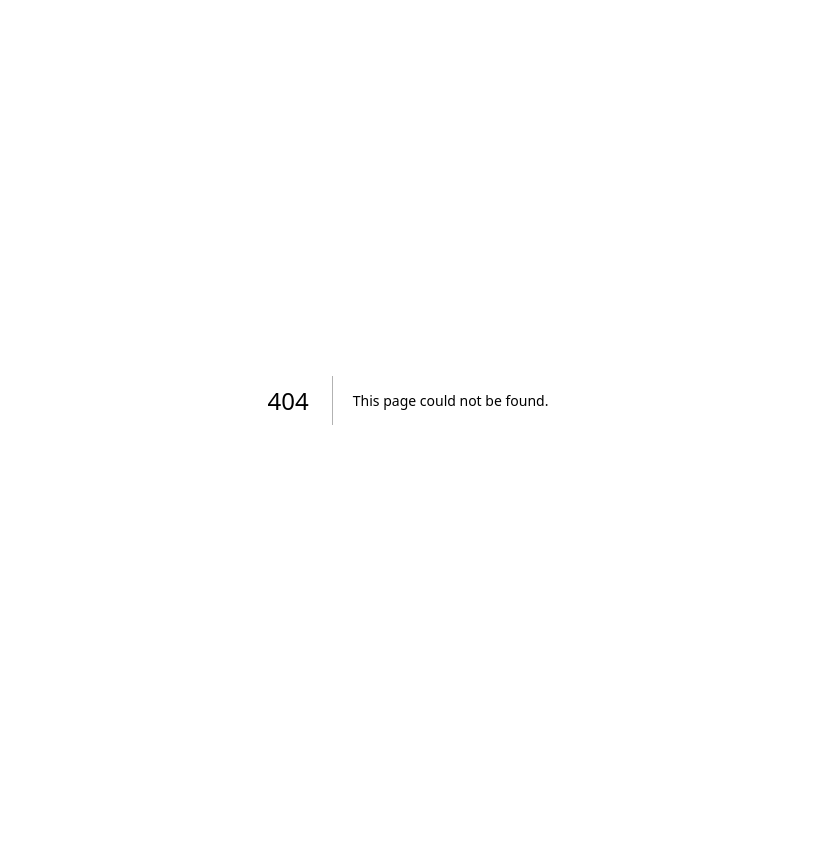
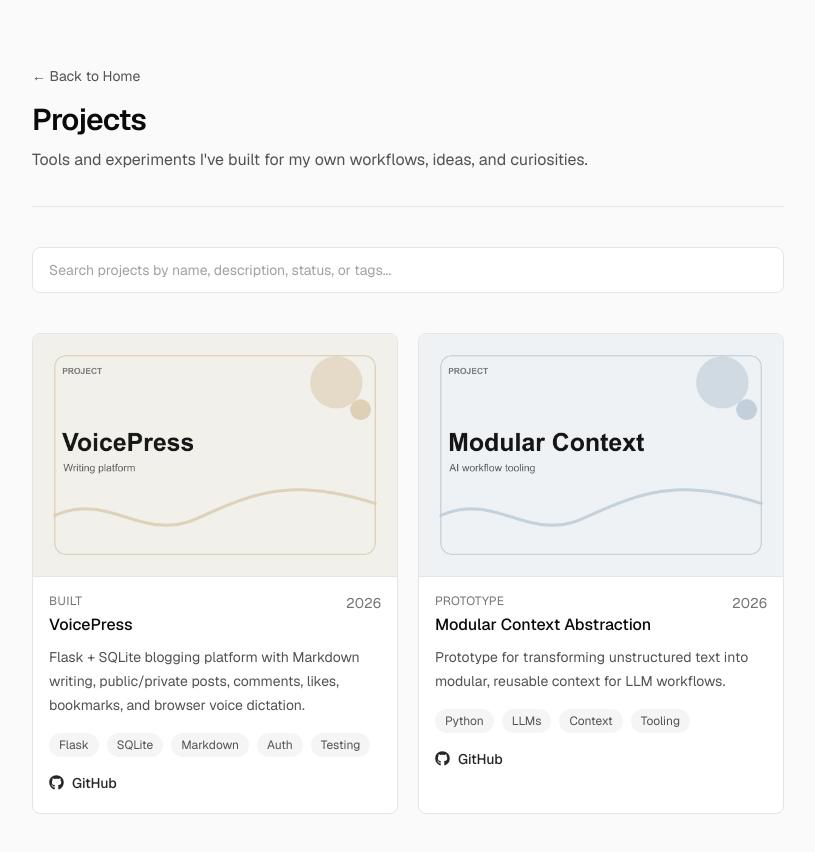
Before and after one commit to SrikarChittemsetty/srikarchittemsetty, a Next.js app: page /projects in a window 1280 px wide. Before the commit this address had no page. Shown: the top 852 px of the page, without its empty margins (232-1047 px from the left). Before the commit the page ends 800 px from the top, so only its background shows below. Built offline with nearby package versions, Linux system fonts and the light colour scheme.

Commit message:
Polish homepage and add projects gallery

```diff
--- a/src/app/page.tsx
+++ b/src/app/page.tsx
@@ -1,28 +1,11 @@
 import { FaGithub, FaLinkedin } from "react-icons/fa";
-import { FaXTwitter } from "react-icons/fa6";
 import { Mail } from "lucide-react";
+import { projects } from "@/data/projects";
 
-const projectItems = [
-  {
-    icon: "📝",
-    name: "VoicePress",
-    description:
-      "Flask + SQLite blogging platform with Markdown writing, public/private posts, comments, likes, bookmarks, and browser voice dictation.",
-    href: "https://github.com/SrikarChittemsetty/voicepress",
-    year: "2026",
-  },
-  {
-    icon: "🧩",
-    name: "Modular Context Abstraction",
-    description:
-      "Prototype for transforming unstructured text into modular, reusable context for LLM workflows.",
-    href: "https://github.com/SrikarChittemsetty/modular-context-abstraction",
-    year: "2026",
-  },
-];
+const featuredProjects = projects.filter((project) => project.featured);
 
 const portalLinks = [
-  { label: "Projects", href: "#" },
+  { label: "Projects", href: "/projects" },
   { label: "Shelf", href: "/shelf" },
 ];
 
@@ -30,11 +13,11 @@ function Header() {
   return (
     <header className="flex items-start justify-between gap-6">
       <h1 className="text-[30px] font-bold tracking-tight text-neutral-950 sm:text-[32px]">
-        Your Full Name
+        Srikar Chittemsetty
       </h1>
       <nav className="flex items-center gap-4 pt-1 text-neutral-900">
         <a
-          href="https://github.com/"
+          href="https://github.com/SrikarChittemsetty"
           target="_blank"
           rel="noopener noreferrer"
           aria-label="GitHub"
@@ -43,7 +26,7 @@ function Header() {
           <FaGithub size={16} />
         </a>
         <a
-          href="https://www.linkedin.com/"
+          href="https://www.linkedin.com/in/srikar-c"
           target="_blank"
           rel="noopener noreferrer"
           aria-label="LinkedIn"
@@ -52,16 +35,7 @@ function Header() {
           <FaLinkedin size={16} />
         </a>
         <a
-          href="https://x.com/"
-          target="_blank"
-          rel="noopener noreferrer"
-          aria-label="X (Twitter)"
-          className="rounded-md p-1 transition-all duration-200 hover:bg-black/5 hover:text-black/70"
-        >
-          <FaXTwitter size={16} />
-        </a>
-        <a
-          href="mailto:your.email@example.com"
+          href="mailto:chittemsettys@uchicago.edu"
           aria-label="Email"
           className="rounded-md p-1 transition-all duration-200 hover:bg-black/5 hover:text-black/70"
         >
@@ -76,10 +50,10 @@ function Intro() {
   return (
     <section className="space-y-6">
       <p className="max-w-3xl text-lg leading-8 text-neutral-700">
-        I am an engineering student focused on building dependable systems across software and
-        hardware. I enjoy translating messy real-world problems into clear requirements, prototypes,
-        and measurable outcomes. My current interests include embedded systems, developer tooling,
-        and practical product engineering.
+        I&apos;m Srikar, an engineer at the University of Chicago. I build what I use and use
+        what I build—growing a personal ecosystem of tools as needs arise. I explore ideas in and
+        out of code and document my thoughts as my work evolves, along with reflections on life and
+        beyond. You&apos;ll find it all here.
       </p>
       <a
         href="#builds"
@@ -114,7 +88,7 @@ function ProjectList() {
     <section id="builds" className="space-y-4">
       <h2 className="text-xl font-semibold tracking-tight text-neutral-950">Builds</h2>
       <div className="divide-y divide-neutral-200 border-y border-neutral-200">
-        {projectItems.map((project) => (
+        {featuredProjects.map((project) => (
           <a
             key={project.name}
             href={project.href}
--- /dev/null
+++ b/src/app/projects/page.tsx
@@ -0,0 +1,112 @@
+"use client";
+
+import Image from "next/image";
+import Link from "next/link";
+import { useDeferredValue, useMemo, useState } from "react";
+import { FaGithub } from "react-icons/fa";
+import { projects } from "@/data/projects";
+
+export default function ProjectsPage() {
+  const [query, setQuery] = useState("");
+  const deferredQuery = useDeferredValue(query);
+
+  const normalizedQuery = deferredQuery.trim().toLowerCase();
+  const filteredProjects = useMemo(
+    () =>
+      projects.filter((project) => {
+        const searchableText = [project.name, project.description, project.status, ...project.tags]
+          .join(" ")
+          .toLowerCase();
+
+        return !normalizedQuery || searchableText.includes(normalizedQuery);
+      }),
+    [normalizedQuery]
+  );
+
+  return (
+    <div className="min-h-screen bg-[#fafafa] font-sans text-neutral-900">
+      <main className="mx-auto flex w-full max-w-[800px] flex-col gap-10 px-6 py-12 sm:py-16">
+        <header className="space-y-4 border-b border-neutral-200 pb-8">
+          <Link
+            href="/"
+            className="inline-flex text-sm text-neutral-600 transition-all duration-200 hover:text-neutral-900"
+          >
+            ← Back to Home
+          </Link>
+          <div className="space-y-2">
+            <h1 className="text-3xl font-semibold tracking-tight text-neutral-950">Projects</h1>
+            <p className="max-w-2xl text-base leading-7 text-neutral-600">
+              Tools and experiments I&apos;ve built for my own workflows, ideas, and curiosities.
+            </p>
+          </div>
+        </header>
+
+        <section className="space-y-4">
+          <input
+            type="search"
+            value={query}
+            onChange={(event) => setQuery(event.target.value)}
+            placeholder="Search projects by name, description, status, or tags..."
+            className="w-full rounded-lg border border-neutral-200 bg-white px-4 py-3 text-sm text-neutral-900 outline-none transition-all duration-200 placeholder:text-neutral-400 focus:border-neutral-400"
+          />
+        </section>
+
+        <section className="grid gap-5 sm:grid-cols-2">
+          {filteredProjects.map((project) => (
+            <article
+              key={project.name}
+              className="overflow-hidden rounded-lg border border-neutral-200 bg-white transition-all duration-200 hover:border-neutral-300 hover:bg-neutral-50"
+            >
+              <div className="relative aspect-[3/2] border-b border-neutral-200 bg-neutral-100">
+                <Image
+                  src={project.image}
+                  alt={`${project.name} project cover`}
+                  fill
+                  sizes="(max-width: 640px) 100vw, 50vw"
+                  className="object-cover"
+                />
+              </div>
+              <div className="space-y-4 p-4">
+                <div className="space-y-2">
+                  <div className="flex items-start justify-between gap-3">
+                    <div>
+                      <p className="text-xs uppercase tracking-wide text-neutral-500">{project.status}</p>
+                      <h2 className="mt-1 font-medium text-neutral-950">{project.name}</h2>
+                    </div>
+                    <span className="text-sm text-neutral-500">{project.year}</span>
+                  </div>
+                  <p className="text-sm leading-6 text-neutral-600">{project.description}</p>
+                </div>
+                <div className="flex flex-wrap gap-2">
+                  {project.tags.map((tag) => (
+                    <span
+                      key={tag}
+                      className="rounded-full bg-neutral-100 px-2.5 py-1 text-xs text-neutral-600"
+                    >
+                      {tag}
+                    </span>
+                  ))}
+                </div>
+                <a
+                  href={project.href}
+                  target="_blank"
+                  rel="noopener noreferrer"
+                  className="inline-flex items-center gap-2 text-sm font-medium text-neutral-800 transition-all duration-200 hover:text-neutral-500"
+                >
+                  <FaGithub size={15} />
+                  GitHub
+                </a>
+              </div>
+            </article>
+          ))}
+        </section>
+
+        {filteredProjects.length === 0 ? (
+          <p className="border-y border-neutral-200 px-2 py-5 text-sm text-neutral-600">
+            No projects match that search yet.
+          </p>
+        ) : null}
+      </main>
+    </div>
+  );
+}
--- /dev/null
+++ b/src/data/projects.ts
@@ -0,0 +1,38 @@
+export type Project = {
+  icon: string;
+  name: string;
+  description: string;
+  href: string;
+  year: string;
+  status: string;
+  image: string;
+  tags: string[];
+  featured?: boolean;
+};
+
+export const projects: Project[] = [
+  {
+    icon: "📝",
+    name: "VoicePress",
+    description:
+      "Flask + SQLite blogging platform with Markdown writing, public/private posts, comments, likes, bookmarks, and browser voice dictation.",
+    href: "https://github.com/SrikarChittemsetty/voicepress",
+    year: "2026",
+    status: "Built",
+    image: "/projects/voicepress.jpg",
+    tags: ["Flask", "SQLite", "Markdown", "Auth", "Testing"],
+    featured: true,
+  },
+  {
+    icon: "🧩",
+    name: "Modular Context Abstraction",
+    description:
+      "Prototype for transforming unstructured text into modular, reusable context for LLM workflows.",
+    href: "https://github.com/SrikarChittemsetty/modular-context-abstraction",
+    year: "2026",
+    status: "Prototype",
+    image: "/projects/modular-context.jpg",
+    tags: ["Python", "LLMs", "Context", "Tooling"],
+    featured: true,
+  },
+];
```
Also changed, not shown: public/projects/modular-context.jpg (added), public/projects/voicepress.jpg (added).
